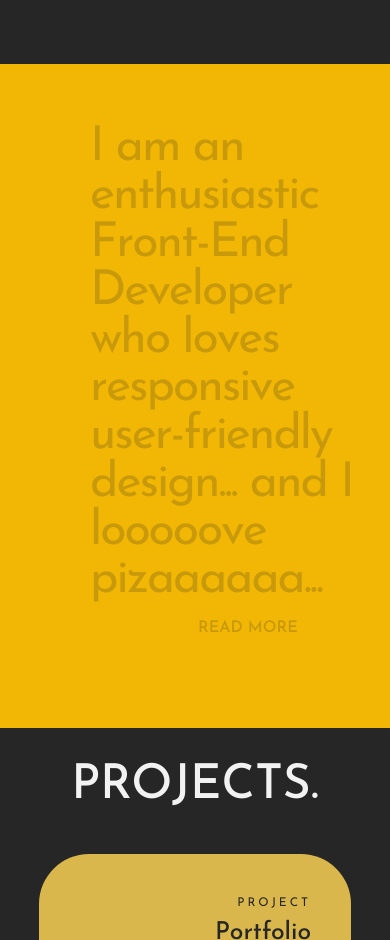
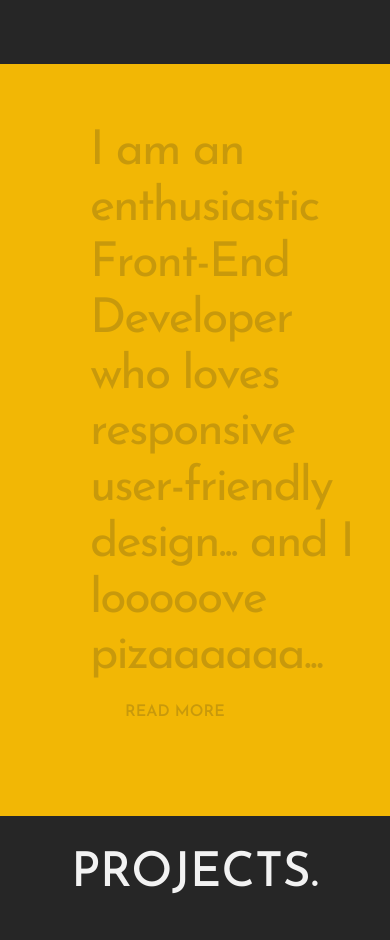
Before and after one commit to davidklmn/portfolio, a React (Create React App) app: page / in a window 390 px wide. Shown: the part 780-1720 px from the top of the page. Built offline with nearby package versions, Linux system fonts and the light colour scheme.

Commit message:
iOS font fixes

```diff
--- a/src/components/about.css
+++ b/src/components/about.css
@@ -21,8 +21,8 @@
 
 .about-container .about-me {
     display: block !important;
+    margin: auto;
     width: 200px;
-    left: 40%;
     text-transform: uppercase;
     font-weight: 600;
     font-size: 1.5rem;
@@ -102,7 +102,7 @@
 @media (max-width: 800px){
     #split{
         font-size: 3rem;
-        line-height: 3rem;
+        line-height: 3.5rem;
     }
     .about-container p {
         width: 100%;
--- a/src/components/skills.css
+++ b/src/components/skills.css
@@ -63,6 +63,7 @@
     }
     .skills-container h2 {
         font-size: 1.25rem;
+        font-weight: 800;
     }
 }
 
```
